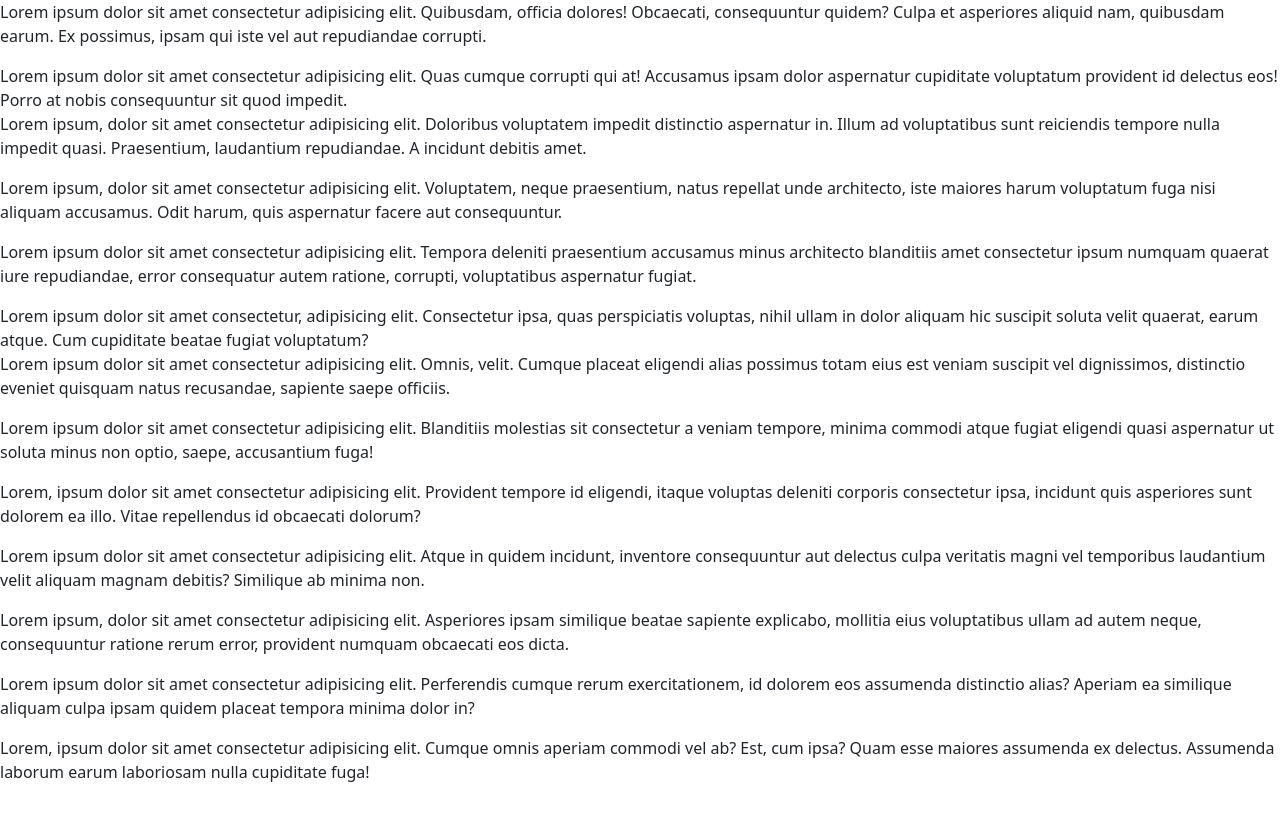
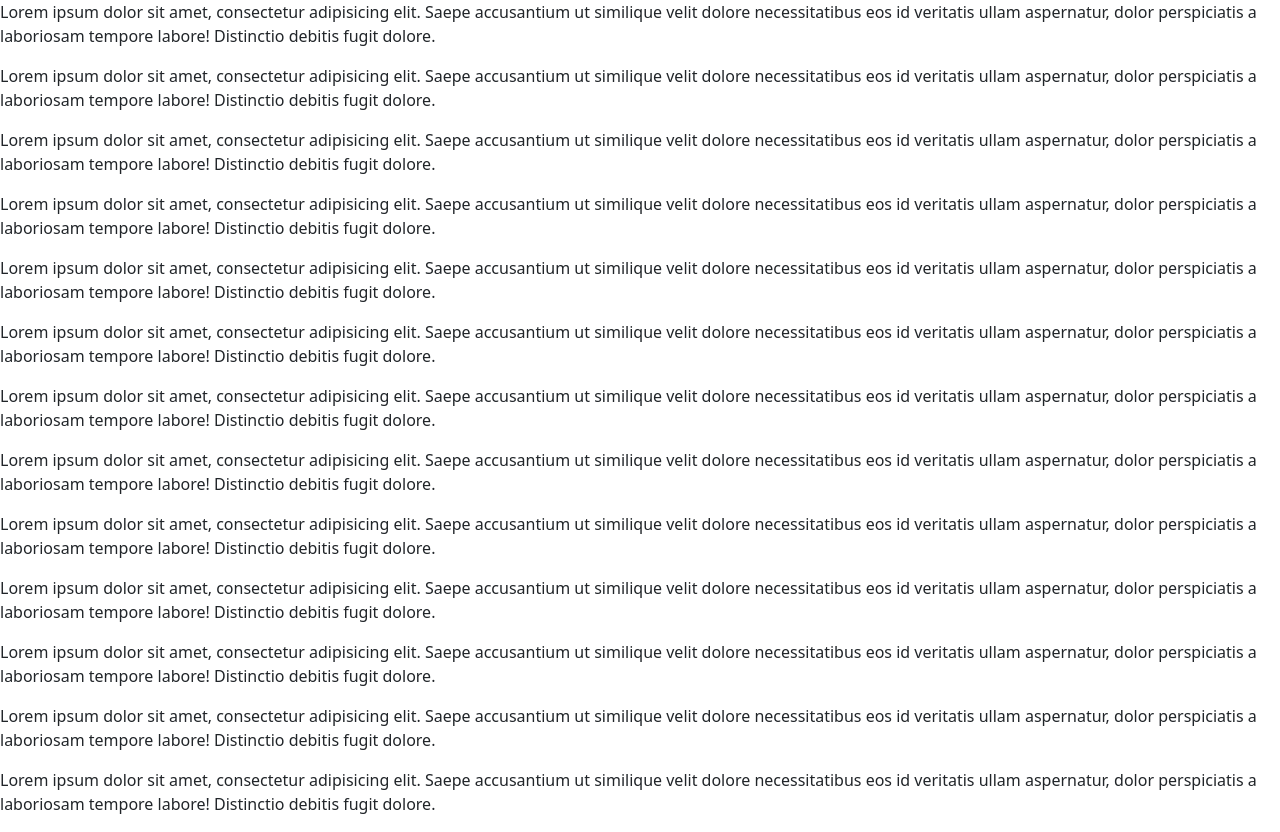
Before and after one commit to dd90z/BoostrapDay1, a plain HTML site: page bootstrap-i2.html in a window 1280 px wide. Before the commit the page ends 800 px from the top, so only its background shows below. Drawn offline with nearby package versions, Linux system fonts and the light colour scheme.

Commit message:
paying with sass

```diff
--- /dev/null
+++ b/_components/_navbar.scss
@@ -0,0 +1,5 @@
+.nav {
+    background-color: blue;
+    display: flex;
+    justify-content: space-around;
+}
--- a/bootstrap-i2.html
+++ b/bootstrap-i2.html
@@ -1,35 +1,56 @@
 <!DOCTYPE html>
 <html lang="en">
+
 <head>
     <meta charset="UTF-8">
     <meta http-equiv="X-UA-Compatible" content="IE=edge">
     <meta name="viewport" content="width=device-width, initial-scale=1.0">
     <title>Bootrap Day1 i2</title>
-    <link
-      href="https://cdn.jsdelivr.net/npm/bootstrap@5.1.3/dist/css/bootstrap.min.css"
-      rel="stylesheet"
-      integrity="sha384-1BmE4kWBq78iYhFldvKuhfTAU6auU8tT94WrHftjDbrCEXSU1oBoqyl2QvZ6jIW3"
-      crossorigin="anonymous"
-    />
+    <link href="https://cdn.jsdelivr.net/npm/bootstrap@5.1.3/dist/css/bootstrap.min.css" rel="stylesheet" integrity="sha384-1BmE4kWBq78iYhFldvKuhfTAU6auU8tT94WrHftjDbrCEXSU1oBoqyl2QvZ6jIW3" crossorigin="anonymous" />
 </head>
+
 <body>
-    <p>Lorem ipsum dolor sit amet consectetur adipisicing elit. Quibusdam, officia dolores! Obcaecati, consequuntur quidem? Culpa et asperiores aliquid nam, quibusdam earum. Ex possimus, ipsam qui iste vel aut repudiandae corrupti.</p>
-    <p></p>Lorem ipsum dolor sit amet consectetur adipisicing elit. Quas cumque corrupti qui at! Accusamus ipsam dolor aspernatur cupiditate voluptatum provident id delectus eos! Porro at nobis consequuntur sit quod impedit.
-    <p>Lorem ipsum, dolor sit amet consectetur adipisicing elit. Doloribus voluptatem impedit distinctio aspernatur in. Illum ad voluptatibus sunt reiciendis tempore nulla impedit quasi. Praesentium, laudantium repudiandae. A incidunt debitis amet.</p>
-    <p>Lorem ipsum, dolor sit amet consectetur adipisicing elit. Voluptatem, neque praesentium, natus repellat unde architecto, iste maiores harum voluptatum fuga nisi aliquam accusamus. Odit harum, quis aspernatur facere aut consequuntur.</p>
-    <p></p>Lorem ipsum dolor sit amet consectetur adipisicing elit. Tempora deleniti praesentium accusamus minus architecto blanditiis amet consectetur ipsum numquam quaerat iure repudiandae, error consequatur autem ratione, corrupti, voluptatibus aspernatur fugiat.
-    <p></p>Lorem ipsum dolor sit amet consectetur, adipisicing elit. Consectetur ipsa, quas perspiciatis voluptas, nihil ullam in dolor aliquam hic suscipit soluta velit quaerat, earum atque. Cum cupiditate beatae fugiat voluptatum?
-    <p>Lorem ipsum dolor sit amet consectetur adipisicing elit. Omnis, velit. Cumque placeat eligendi alias possimus totam eius est veniam suscipit vel dignissimos, distinctio eveniet quisquam natus recusandae, sapiente saepe officiis.</p>
-    <p>Lorem ipsum dolor sit amet consectetur adipisicing elit. Blanditiis molestias sit consectetur a veniam tempore, minima commodi atque fugiat eligendi quasi aspernatur ut soluta minus non optio, saepe, accusantium fuga!</p>
-    <p>Lorem, ipsum dolor sit amet consectetur adipisicing elit. Provident tempore id eligendi, itaque voluptas deleniti corporis consectetur ipsa, incidunt quis asperiores sunt dolorem ea illo. Vitae repellendus id obcaecati dolorum?</p>
-    <p>Lorem ipsum dolor sit amet consectetur adipisicing elit. Atque in quidem incidunt, inventore consequuntur aut delectus culpa veritatis magni vel temporibus laudantium velit aliquam magnam debitis? Similique ab minima non.</p>
-    <p>Lorem ipsum, dolor sit amet consectetur adipisicing elit. Asperiores ipsam similique beatae sapiente explicabo, mollitia eius voluptatibus ullam ad autem neque, consequuntur ratione rerum error, provident numquam obcaecati eos dicta.</p>
-    <p>Lorem ipsum dolor sit amet consectetur adipisicing elit. Perferendis cumque rerum exercitationem, id dolorem eos assumenda distinctio alias? Aperiam ea similique aliquam culpa ipsam quidem placeat tempora minima dolor in?</p>
-    <p>Lorem, ipsum dolor sit amet consectetur adipisicing elit. Cumque omnis aperiam commodi vel ab? Est, cum ipsa? Quam esse maiores assumenda ex delectus. Assumenda laborum earum laboriosam nulla cupiditate fuga!</p>
-    <script
-        src="https://cdn.jsdelivr.net/npm/bootstrap@5.1.3/dist/js/bootstrap.bundle.min.js"
-        integrity="sha384-ka7Sk0Gln4gmtz2MlQnikT1wXgYsOg+OMhuP+IlRH9sENBO0LRn5q+8nbTov4+1p"
-        crossorigin="anonymous"
-      ></script>
+
+    <div class="row">
+        <p>Lorem ipsum dolor sit amet, consectetur adipisicing elit. Saepe accusantium ut similique velit dolore necessitatibus eos id veritatis ullam aspernatur, dolor perspiciatis a laboriosam tempore labore! Distinctio debitis fugit dolore.</p>
+    </div>
+    <div class="row">
+        <p>Lorem ipsum dolor sit amet, consectetur adipisicing elit. Saepe accusantium ut similique velit dolore necessitatibus eos id veritatis ullam aspernatur, dolor perspiciatis a laboriosam tempore labore! Distinctio debitis fugit dolore.</p>
+    </div>
+    <div class="row">
+        <p>Lorem ipsum dolor sit amet, consectetur adipisicing elit. Saepe accusantium ut similique velit dolore necessitatibus eos id veritatis ullam aspernatur, dolor perspiciatis a laboriosam tempore labore! Distinctio debitis fugit dolore.</p>
+    </div>
+    <div class="row">
+        <p>Lorem ipsum dolor sit amet, consectetur adipisicing elit. Saepe accusantium ut similique velit dolore necessitatibus eos id veritatis ullam aspernatur, dolor perspiciatis a laboriosam tempore labore! Distinctio debitis fugit dolore.</p>
+    </div>
+    <div class="row">
+        <p>Lorem ipsum dolor sit amet, consectetur adipisicing elit. Saepe accusantium ut similique velit dolore necessitatibus eos id veritatis ullam aspernatur, dolor perspiciatis a laboriosam tempore labore! Distinctio debitis fugit dolore.</p>
+    </div>
+    <div class="row">
+        <p>Lorem ipsum dolor sit amet, consectetur adipisicing elit. Saepe accusantium ut similique velit dolore necessitatibus eos id veritatis ullam aspernatur, dolor perspiciatis a laboriosam tempore labore! Distinctio debitis fugit dolore.</p>
+    </div>
+    <div class="row">
+        <p>Lorem ipsum dolor sit amet, consectetur adipisicing elit. Saepe accusantium ut similique velit dolore necessitatibus eos id veritatis ullam aspernatur, dolor perspiciatis a laboriosam tempore labore! Distinctio debitis fugit dolore.</p>
+    </div>
+    <div class="row">
+        <p>Lorem ipsum dolor sit amet, consectetur adipisicing elit. Saepe accusantium ut similique velit dolore necessitatibus eos id veritatis ullam aspernatur, dolor perspiciatis a laboriosam tempore labore! Distinctio debitis fugit dolore.</p>
+    </div>
+    <div class="row">
+        <p>Lorem ipsum dolor sit amet, consectetur adipisicing elit. Saepe accusantium ut similique velit dolore necessitatibus eos id veritatis ullam aspernatur, dolor perspiciatis a laboriosam tempore labore! Distinctio debitis fugit dolore.</p>
+    </div>
+    <div class="row">
+        <p>Lorem ipsum dolor sit amet, consectetur adipisicing elit. Saepe accusantium ut similique velit dolore necessitatibus eos id veritatis ullam aspernatur, dolor perspiciatis a laboriosam tempore labore! Distinctio debitis fugit dolore.</p>
+    </div>
+    <div class="row">
+        <p>Lorem ipsum dolor sit amet, consectetur adipisicing elit. Saepe accusantium ut similique velit dolore necessitatibus eos id veritatis ullam aspernatur, dolor perspiciatis a laboriosam tempore labore! Distinctio debitis fugit dolore.</p>
+    </div>
+    <div class="row">
+        <p>Lorem ipsum dolor sit amet, consectetur adipisicing elit. Saepe accusantium ut similique velit dolore necessitatibus eos id veritatis ullam aspernatur, dolor perspiciatis a laboriosam tempore labore! Distinctio debitis fugit dolore.</p>
+    </div>
+    <div class="row">
+        <p>Lorem ipsum dolor sit amet, consectetur adipisicing elit. Saepe accusantium ut similique velit dolore necessitatibus eos id veritatis ullam aspernatur, dolor perspiciatis a laboriosam tempore labore! Distinctio debitis fugit dolore.</p>
+    </div>
+    <script src="https://cdn.jsdelivr.net/npm/bootstrap@5.1.3/dist/js/bootstrap.bundle.min.js" integrity="sha384-ka7Sk0Gln4gmtz2MlQnikT1wXgYsOg+OMhuP+IlRH9sENBO0LRn5q+8nbTov4+1p" crossorigin="anonymous"></script>
 </body>
+
 </html>
```
Also changed, not shown: bootstrap-day1-b2.html (+3 -0 lines), index.html (added, +24 -0 lines), style.scss (added, +19 -0 lines), _components/navbar.css (added), style.css (added), 2 other files.
